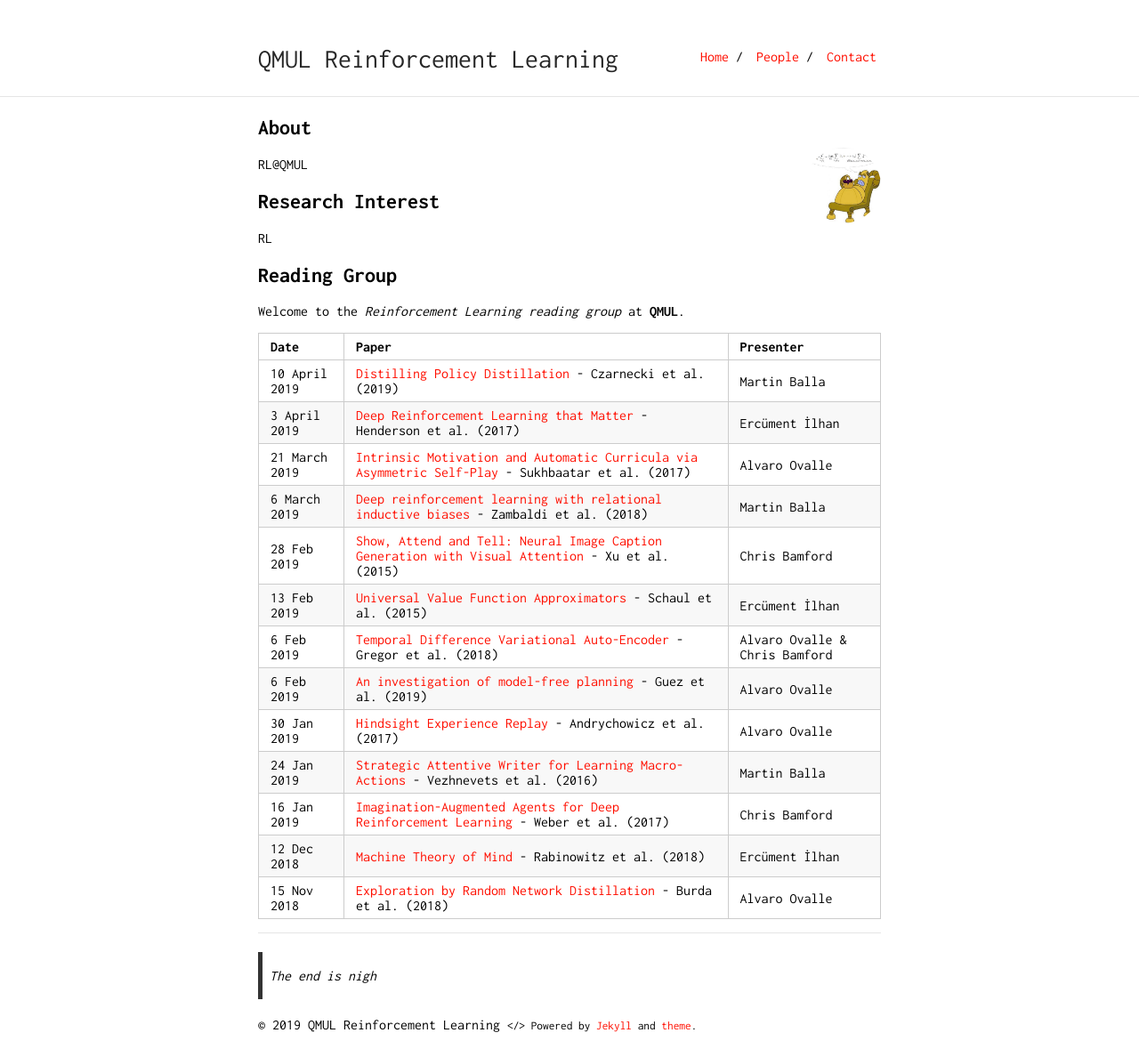
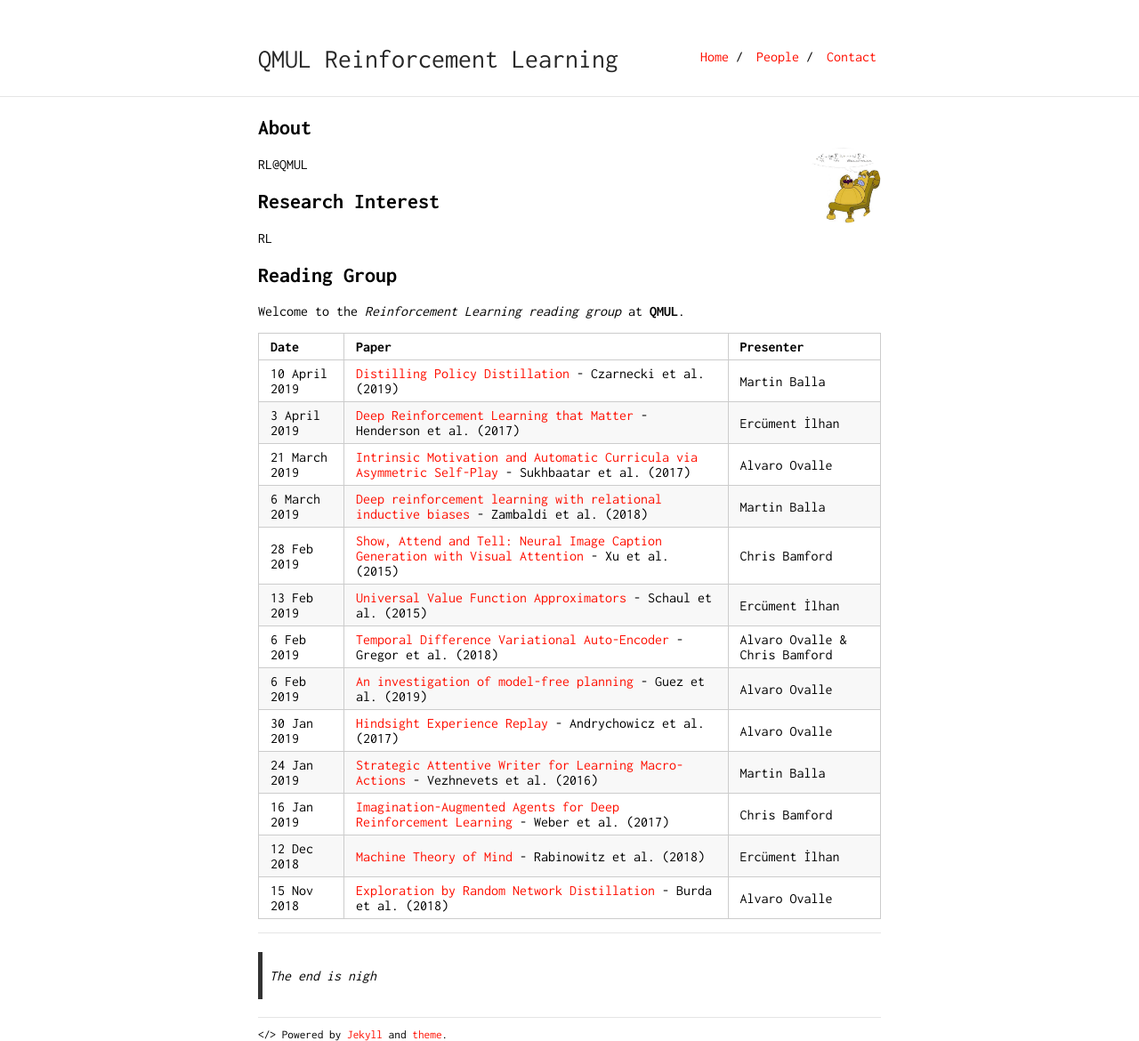
Before and after one commit to qmul-rl/qmul-rl.github.io, a Jekyll site: the page built from index.md, in a window 1280 px wide. Shown: the whole page at 89% size. Built offline with Jekyll 4.4.1, drawn with Linux system fonts in a browser that asks for light colours; our own code applies the rules of GitHub Pages for plain Markdown files.

Commit message:
fix layout footer

```diff
--- a/_layouts/default.html
+++ b/_layouts/default.html
@@ -87,8 +87,9 @@
                     <p style="text-align: center; margin-bottom: 10px">
                     <a href="{{ site.footer_url }}" style="color: black"><small>{{ site.footer_text }}</small></a>
                     </p> -->
+                    <hr />
                     <div class="footer">
-                      <span class="block">&copy; {{ site.time | date: '%Y' }} {{ site.author_name }}</span>
+                      <!-- <span class="block">&copy; {{ site.time | date: '%Y' }} {{ site.author_name }}</span> -->
                       <span class="block"><small>&lt;/&gt; Powered by <a href="https://jekyllrb.com/">Jekyll</a> and <a href="https://github.com/ankitsultana/researcher">theme</a>.</small></span>
                     </div>
                 {% endif %}
```
